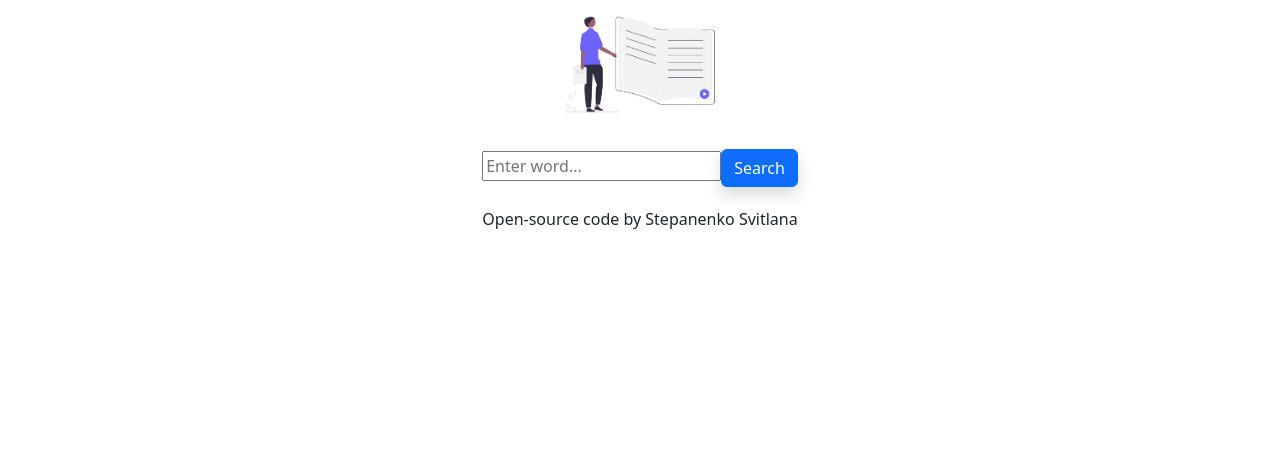
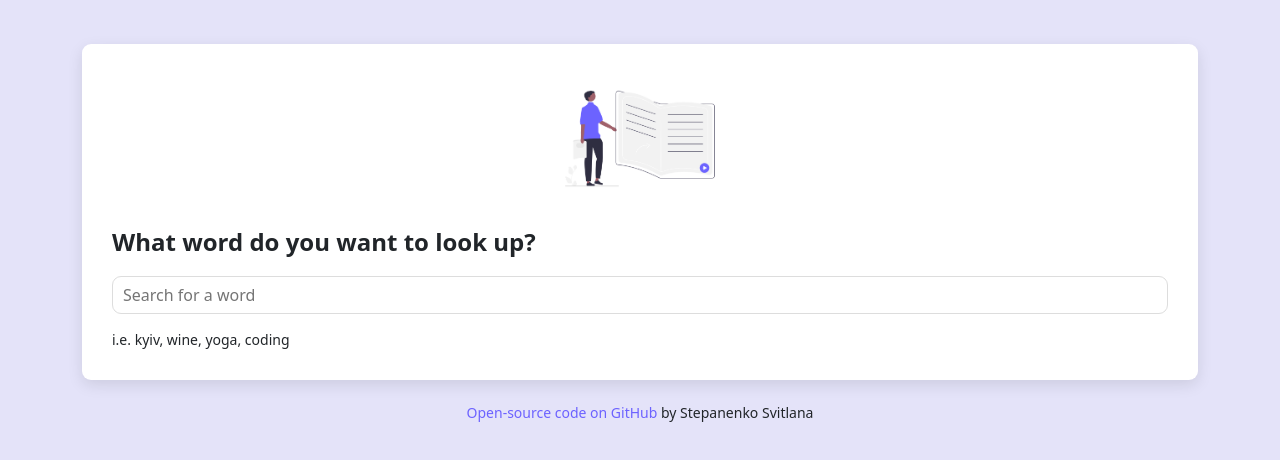
Before and after one commit to ssvetluna/dictionary-app, a React (Create React App) app: page / in a window 1280 px wide. Shown: the top 460 px of the page. Built offline with nearby package versions, Linux system fonts and the light colour scheme; no server answers.

Commit message:
Added styles

```diff
--- a/src/App.css
+++ b/src/App.css
@@ -3,4 +3,12 @@
 }
 .App-header {
   text-align: center;
+  background-color: white;
 }
+.App {
+  background-color: #e4e3f9;
+}
+a {
+  color: #6c62ff !important;
+  text-decoration: none !important;
+}
--- a/src/App.js
+++ b/src/App.js
@@ -6,14 +6,22 @@ export default function App() {
   return (
     <div className="App">
       <div className="container">
-        <header className="App-header">
-          <img src={dictionary} className="App-logo img-fluid" alt="logo" />
-        </header>
+        <br />
         <main>
           <Dictionary />
         </main>
         <footer className="text-center">
-          Open-source code by Stepanenko Svitlana
+          <small>
+            <a
+              href="https://github.com/ssvetluna/dictionary-app"
+              target="_blanck"
+            >
+              Open-source code on GitHub
+            </a>{" "}
+            by Stepanenko Svitlana
+          </small>
+          <br />
+          <br />
         </footer>
       </div>
     </div>
--- a/src/Dictionary.css
+++ b/src/Dictionary.css
@@ -1,4 +1,29 @@
-.Dictionary {
-  text-align: center;
-  margin: 20px auto;
+.Dictionary h1 {
+  font-weight: 600;
+  font-style: normal;
+  font-size: 24px;
+  margin-bottom: 20px;
+  display: block;
+  line-height: 29px;
 }
+
+.Dictionary section {
+  text-align: left;
+  margin: 20px 0;
+  background-color: white;
+  padding: 30px;
+  border-radius: 9px;
+  box-shadow: 0px 5px 15px rgba(0, 0, 0, 0.1);
+}
+.Dictionary input {
+  width: 100%;
+  padding: 6px 10px;
+  border: 1px solid #ddd;
+  border-radius: 9px;
+  color: #333;
+}
+.Dictionary .hint {
+  font-size: 0.875em;
+  margin-top: 15px;
+  display: block;
+}
--- a/src/Dictionary.js
+++ b/src/Dictionary.js
@@ -1,41 +1,56 @@
 import React, { useState } from "react";
 import axios from "axios";
 import Results from "./Results";
+import dictionary from "./dictionary.png";
 
 import "./Dictionary.css";
 
 export default function Dictionary() {
-  let [keyword, setKeyword] = useState("");
+  let [keyword, setKeyword] = useState("sunset");
   let [results, setResults] = useState(null);
-  let url = `https://api.dictionaryapi.dev/api/v2/entries/en/${keyword}`;
+  let [loaded, setLoaded] = useState(false);
 
   function handleResponse(response) {
     setResults(response.data[0]);
     return "";
   }
+  function search() {
+    let url = `https://api.dictionaryapi.dev/api/v2/entries/en/${keyword}`;
+    axios.get(url).then(handleResponse);
+  }
 
-  function Search(event) {
+  function handleSubmit(event) {
     event.preventDefault();
-    axios.get(url).then(handleResponse);
+    search();
   }
   function handleKeyword(event) {
     setKeyword(event.target.value);
   }
+  if (loaded) {
     return (
       <div className="Dictionary">
-      <form onSubmit={Search}>
+        <section>
+          <header className="App-header">
+            <img src={dictionary} className="App-logo img-fluid" alt="logo" />
+          </header>
+          <br />
+
+          <h1>What word do you want to look up?</h1>
+
+          <form onSubmit={handleSubmit}>
             <input
               type="search"
-          placeholder="Enter word..."
+              placeholder="Search for a word"
               onChange={handleKeyword}
             />
-        <input
-          type="submit"
-          value="Search"
-          className="btn btn-primary shadow"
-        />
           </form>
+          <div className="hint">i.e. kyiv, wine, yoga, coding</div>
+        </section>
         <Results results={results} />
       </div>
     );
+  } else {
+    setLoaded(true);
+    search();
   }
+}
--- /dev/null
+++ b/src/Meaning.css
@@ -0,0 +1,22 @@
+.Meaning h3 {
+  font-size: 24px;
+  line-height: 1.5;
+  font-weight: bold;
+}
+
+.Meaning .definition {
+  font-size: 14px;
+  line-height: 17px;
+  color: #000;
+  margin: 20px 0px;
+}
+.Meaning .example {
+  opacity: 0.7;
+  font-style: italic;
+}
+.Meaning .example strong {
+  margin: 20px 0px;
+  color: #000;
+  font-weight: bolder;
+  line-height: 1.5;
+}
--- a/src/Meaning.js
+++ b/src/Meaning.js
@@ -1,4 +1,5 @@
 import React from "react";
+import "./Meaning.css";
 
 export default function Meaning(props) {
   return (
@@ -7,14 +8,15 @@ export default function Meaning(props) {
       {props.meaning.definitions.map(function (definition, index) {
         return (
           <div key={index}>
-            <p>
-              <strong>Definition:</strong>
-              {definition.definition}
-              <br />
+            <div className="definition">{definition.definition}</div>
+            <div className="example">
               <em>{definition.example}</em>
-              <br />
-              {definition.synonyms}
-            </p>
+
+              <div>
+                <br />
+                <strong>Similar:</strong>
+              </div>
+            </div>
           </div>
         );
       })}
--- /dev/null
+++ b/src/Phonetics.css
@@ -0,0 +1,22 @@
+.Phonetics {
+  height: 45px;
+}
+
+.Phonetics a {
+  font-weight: 600;
+  margin-right: 15px;
+  font-size: 14px;
+  line-height: 17px;
+  padding: 8px 18px;
+  border: 1px solid #ddd;
+  border-radius: 50px;
+  transition: all 150ms ease-in-out;
+}
+.Phonetics a:hover {
+  background-color: #ddd;
+  color: white !important;
+}
+.Phonetics .text {
+  opacity: 0.7;
+  font-weight: 800;
+}
--- a/src/Phonetics.js
+++ b/src/Phonetics.js
@@ -1,4 +1,5 @@
 import react from "react";
+import "./Phonetics.css";
 
 export default function Phonetics(props) {
   return (
@@ -6,7 +7,7 @@ export default function Phonetics(props) {
       <a href={props.phonetic.audio} target="_blank">
         Listen
       </a>
-      {props.phonetic.text}
+      <span className="text">{props.phonetic.text}</span>
     </div>
   );
 }
--- /dev/null
+++ b/src/Results.css
@@ -0,0 +1,6 @@
+.Results h2 {
+  font-size: 36px;
+  font-weight: bold;
+  line-height: 1.5;
+  margin-bottom: 15px;
+}
--- a/src/Results.js
+++ b/src/Results.js
@@ -1,12 +1,15 @@
 import React from "react";
 import Meaning from "./Meaning";
 import Phonetics from "./Phonetics";
+import "./Results.css";
 
 export default function Results(props) {
   if (props.results) {
     return (
       <div className="Results">
+        <section>
           <h2>{props.results.word}</h2>
+
           {props.results.phonetics.map(function (phonetic, index) {
             return (
               <div key={index}>
@@ -14,11 +17,13 @@ export default function Results(props) {
               </div>
             );
           })}
+        </section>
+
         {props.results.meanings.map(function (meaning, index) {
           return (
-            <div key={index}>
+            <section key={index}>
               <Meaning meaning={meaning} />
-            </div>
+            </section>
           );
         })}
       </div>
--- a/src/index.css
+++ b/src/index.css
@@ -1,13 +1,17 @@
 body {
-  margin: 0;
-  font-family: -apple-system, BlinkMacSystemFont, 'Segoe UI', 'Roboto', 'Oxygen',
-    'Ubuntu', 'Cantarell', 'Fira Sans', 'Droid Sans', 'Helvetica Neue',
+  font-family: -apple-system, BlinkMacSystemFont, "Segoe UI", "Roboto", "Oxygen",
+    "Ubuntu", "Cantarell", "Fira Sans", "Droid Sans", "Helvetica Neue",
     sans-serif;
   -webkit-font-smoothing: antialiased;
   -moz-osx-font-smoothing: grayscale;
 }
 
 code {
-  font-family: source-code-pro, Menlo, Monaco, Consolas, 'Courier New',
+  font-family: source-code-pro, Menlo, Monaco, Consolas, "Courier New",
     monospace;
 }
+@media (prefers-reduced-motion: no-preference) {
+  :root {
+    background-color: #e4e3f9;
+  }
+}
```
Lines whose indentation alone changed are shown as unchanged.
